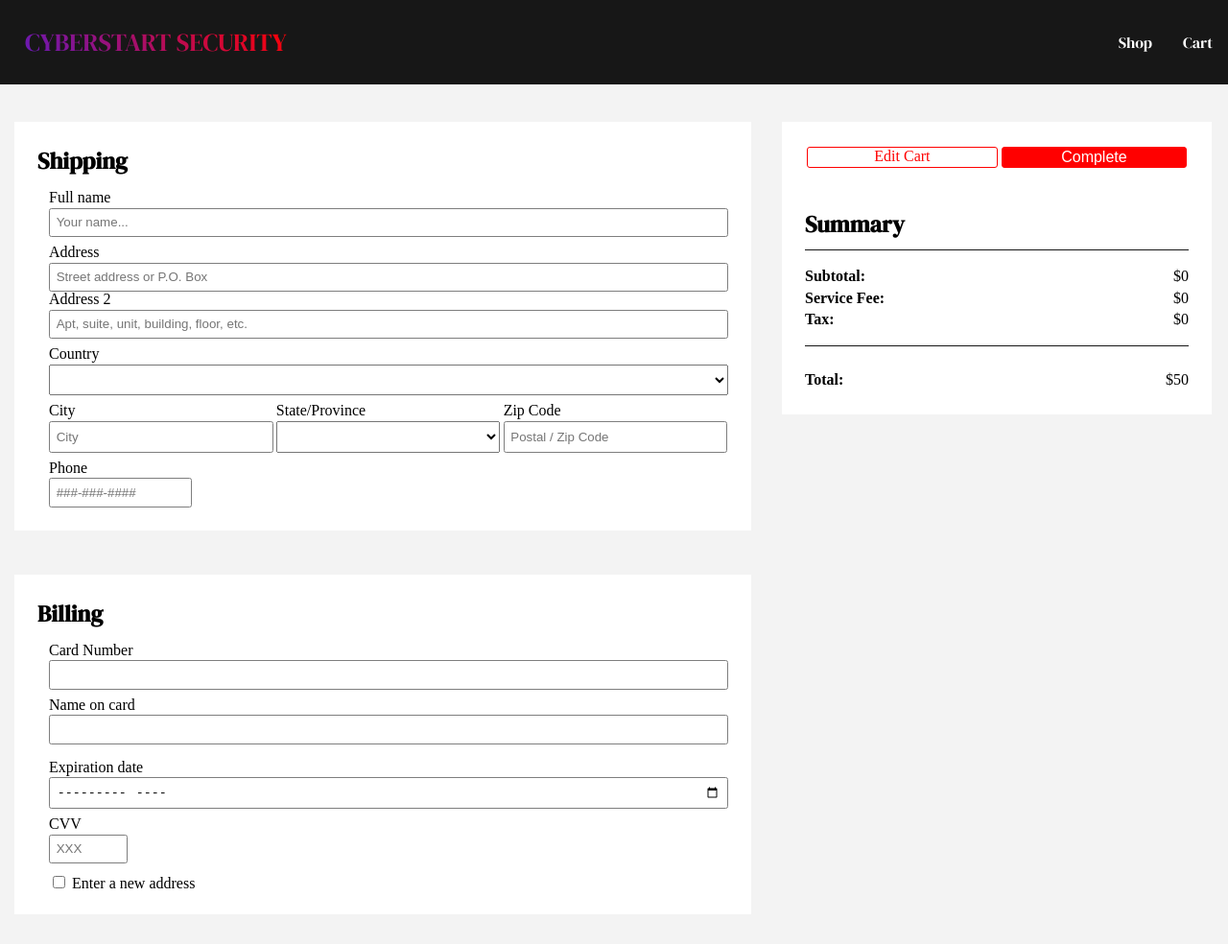
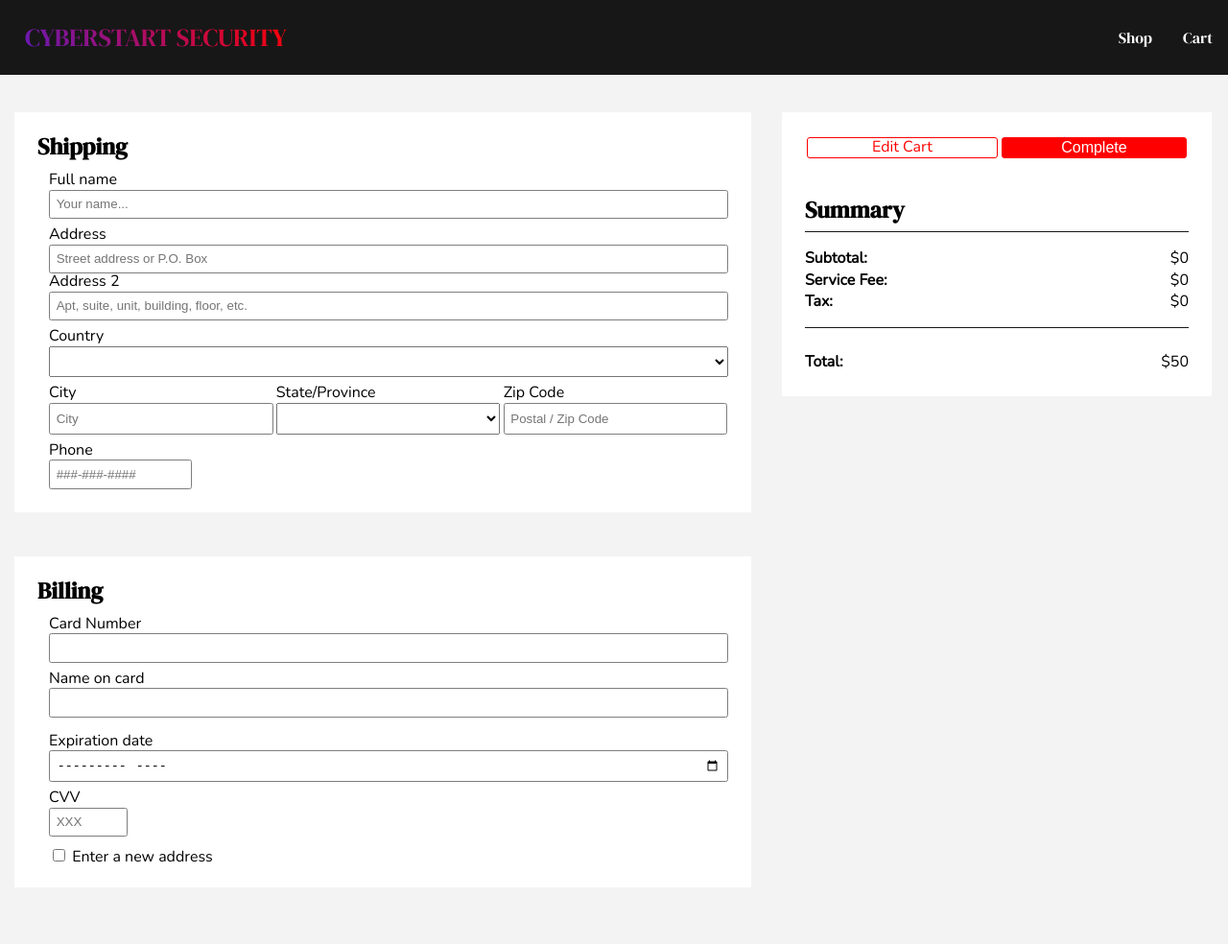
Before and after one commit to chuynh2/hci-project-two, a website: page checkout/index.html in a window 1280 px wide. Shown: the whole page at 96% size. After the commit the page ends 956 px from the top, so only its background shows below. Drawn offline with nearby package versions, Linux system fonts and the light colour scheme.

Commit message:
Fix inconsistent font family and size styles

```diff
--- a/assets/css/screen.css
+++ b/assets/css/screen.css
@@ -17,13 +17,13 @@
 }
 
 header {
-  font: 1em "DM Serif Display", serif;
+  font-family: "DM Serif Display", serif;
   font-size: 1.5em;
   text-decoration: none;
 }
 
 section {
-  font: Nunito, sans-serif;
+  font-family: Nunito, sans-serif;
   font-size: 1em;
   margin-bottom: 1em;
 }
@@ -306,6 +306,9 @@
   margin-top: 0.23em;
   padding: 0.5em;
 }
+input [type="submit"] {
+  font-family: inherit;
+}
 
 #phone-s {
   width: 10em;
```
